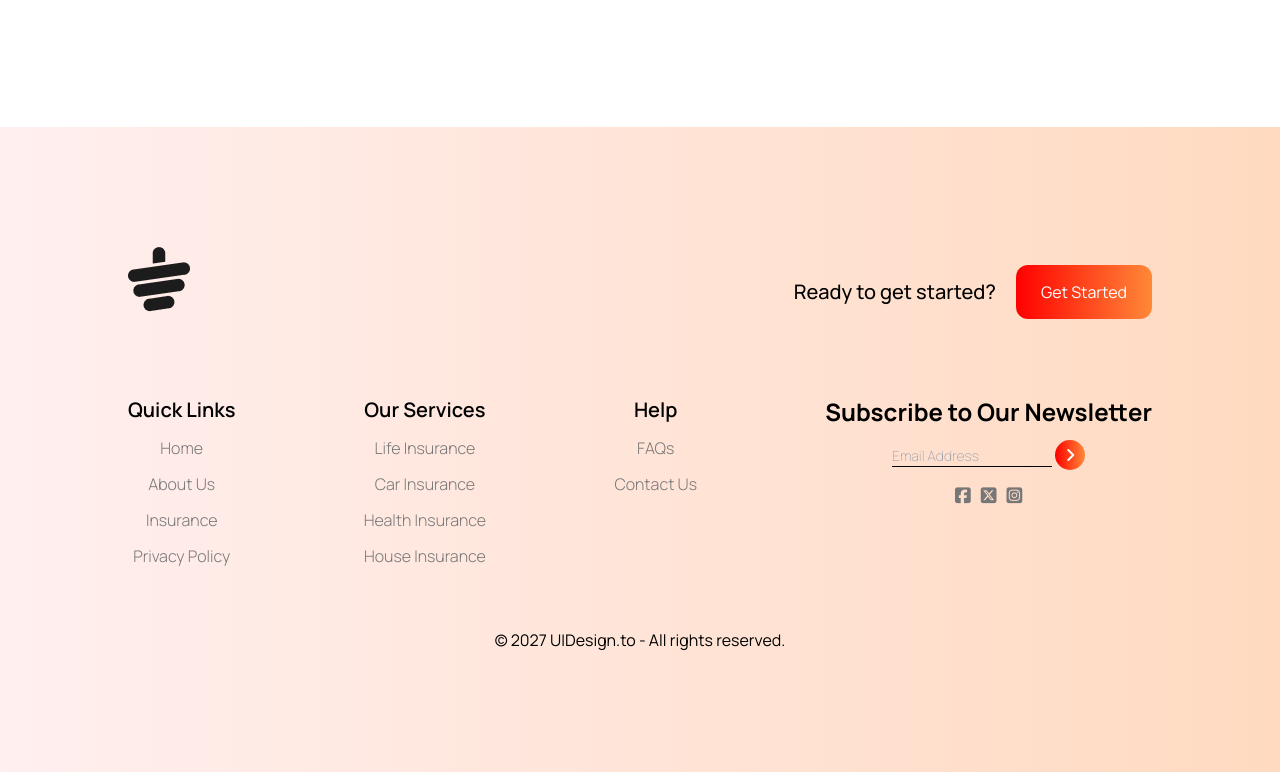
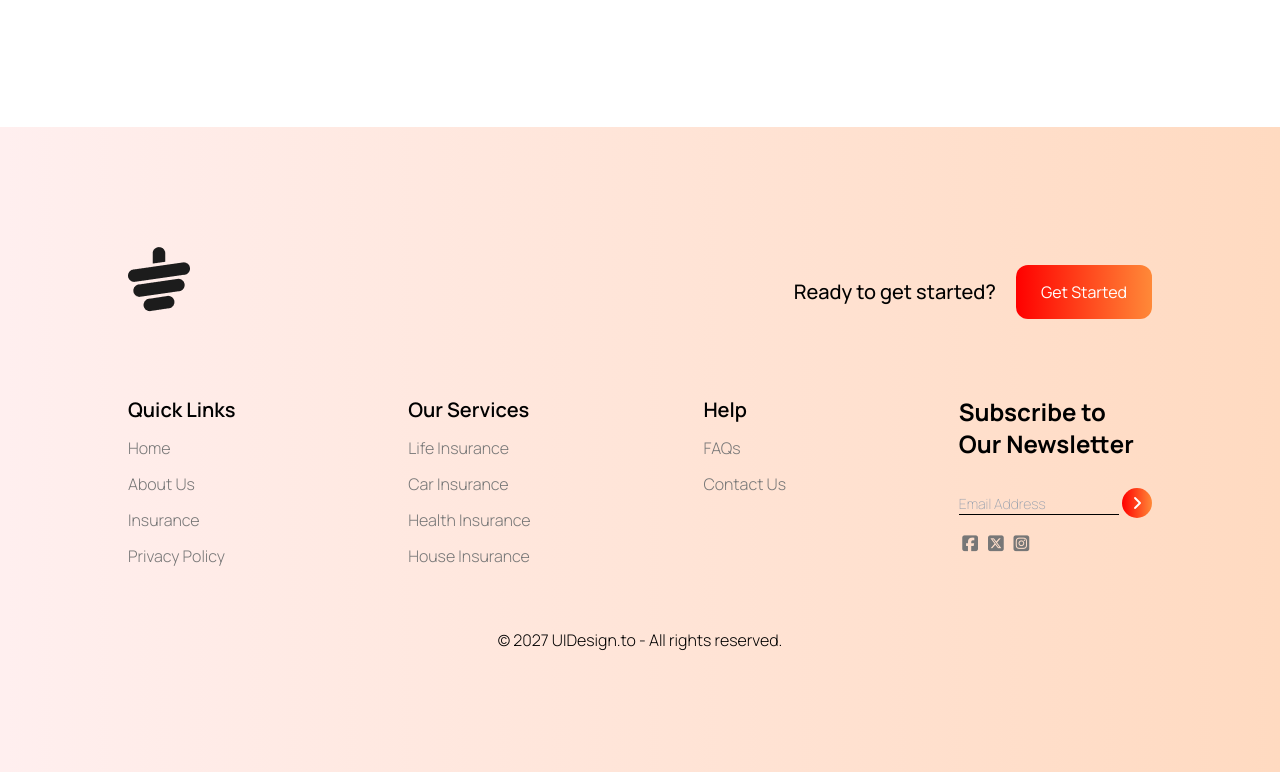
Before and after one commit to saadferozee/PH_module_23, a plain HTML site: page index.html in a window 1280 px wide. Shown: the part 3863-4635 px from the top of the page. Drawn offline with nearby package versions, Linux system fonts and the light colour scheme.

Commit message:
some file update

```diff
--- a/index.html
+++ b/index.html
@@ -231,27 +231,27 @@
                 </div>
             </div>
             <div class="links-block mt-16 sm:mt-[60px] flex flex-col sm:flex-row justify-between">
-                <div class="link mt-8 sm:mt-0 flex flex-col gap-3 text-center">
+                <div class="link mt-8 sm:mt-0 flex flex-col gap-3 text-center sm:text-left">
                     <h4 class="font-semibold text-xl">Quick Links</h4>
                     <a class="font-light text-[#777777]" href="">Home</a>
                     <a class="font-light text-[#777777]" href="">About Us</a>
                     <a class="font-light text-[#777777]" href="">Insurance</a>
                     <a class="font-light text-[#777777]" href="">Privacy Policy</a>
                 </div>
-                <div class="service mt-8 sm:mt-0 flex flex-col gap-3 text-center">
+                <div class="service mt-8 sm:mt-0 flex flex-col gap-3 text-center sm:text-left">
                     <h4 class="font-semibold text-xl">Our Services</h4>
                     <a class="font-light text-[#777777]" href="">Life Insurance</a>
                     <a class="font-light text-[#777777]" href="">Car Insurance</a>
                     <a class="font-light text-[#777777]" href="">Health Insurance</a>
                     <a class="font-light text-[#777777]" href="">House Insurance</a>
                 </div>
-                <div class="help mt-8 sm:mt-0 flex flex-col gap-3 text-center">
+                <div class="help mt-8 sm:mt-0 flex flex-col gap-3 text-center sm:text-left">
                     <h4 class="font-semibold text-xl">Help</h4>
                     <a class="font-light text-[#777777]" href="">FAQs</a>
                     <a class="font-light text-[#777777]" href="">Contact Us</a>
                 </div>
-                <div class="subscribe mt-8 sm:mt-0 flex flex-col gap-3 text-center">
-                    <h2 class="font-bold text-2xl">Subscribe to Our Newsletter</h2>
+                <div class="subscribe mt-8 sm:mt-0 flex flex-col gap-3 text-center sm:text-left">
+                    <h2 class="font-bold text-2xl mb-4">Subscribe to <br>Our Newsletter</h2>
                     <form action="">
                         <input class="bg-transparent border-b border-black font-extralight text-[14px]" placeholder="Email Address" type="email" name="" id="">
                         <button class="rounded-full w-[30px] h-[30px] bg-gradient-to-l to-[#ff0000] from-[#ff8938] text-white"><i class="fa-solid fa-angle-right"></i></button>
@@ -264,10 +264,11 @@
                 </div>
             </div>
             <div class="copyright-block mt-[60px]">
-                <h5 class="text-center">&copy; 2027 UIDesign.to - All rights reserved.</h5>
+                <h5 class="text-center font-light">&copy; 2027 UIDesign.to - All rights reserved.</h5>
             </div>
         </div>
     </footer>
+    <!-- footer section ends here -->
 
 </body>
 
```
Also changed, not shown: 1 other file.
